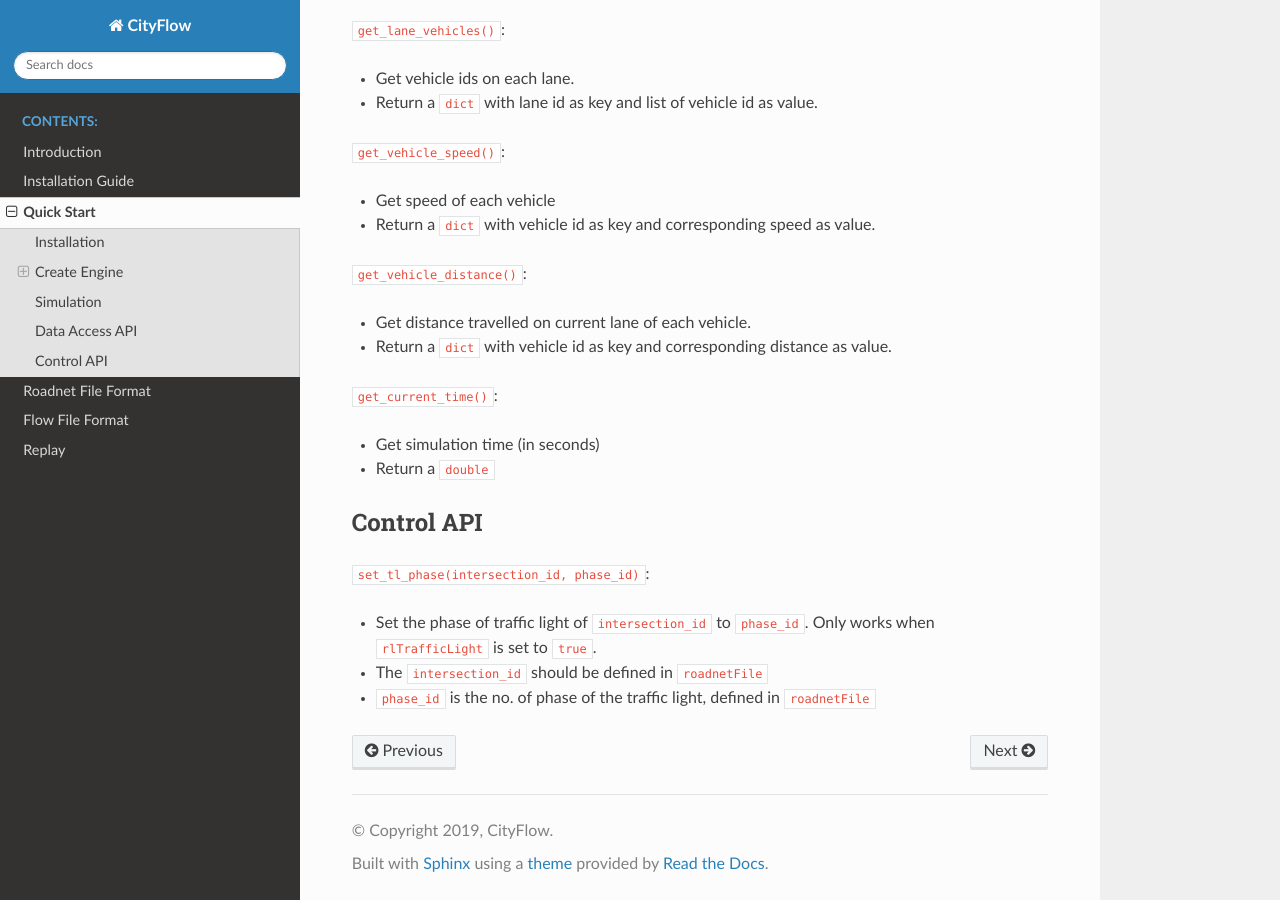
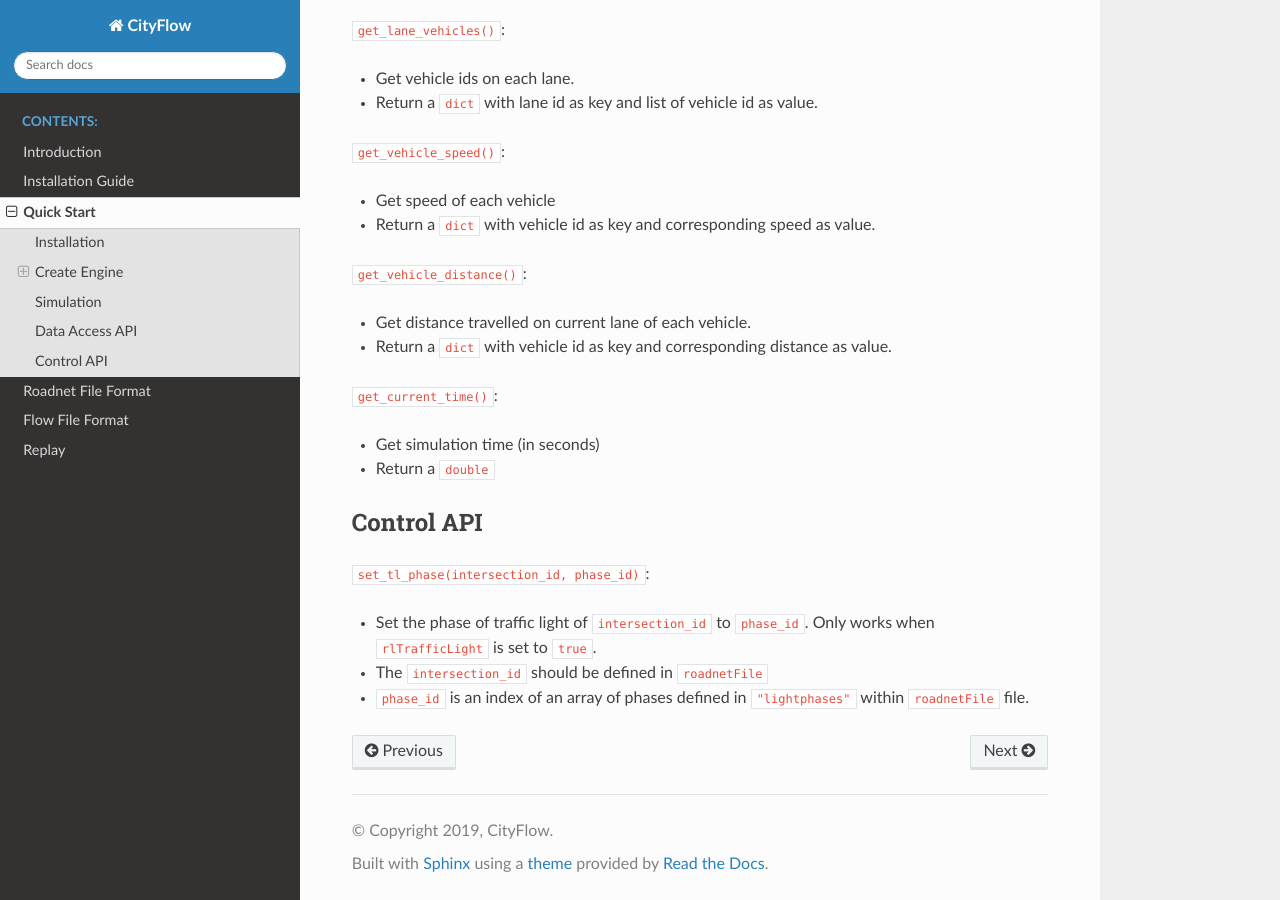
Before and after one commit to cityflow-project/CityFlow, a Sphinx documentation site: the page built from docs/source/start.rst, in a window 1280 px wide and 900 px high, scrolled down 2273 px. Built offline with Sphinx 7.4.7 and the Read the Docs theme 2.0.0, drawn with Linux system fonts in a browser that asks for light colours.

Commit message:
Clarified `phase_id`
Clarified `phase_id`

```diff
--- a/docs/source/start.rst
+++ b/docs/source/start.rst
@@ -122,4 +122,4 @@
 
 - Set the phase of traffic light of ``intersection_id`` to ``phase_id``. Only works when ``rlTrafficLight`` is set to ``true``.
 - The ``intersection_id`` should be defined in ``roadnetFile``
-- ``phase_id`` is the no. of phase of the traffic light, defined in ``roadnetFile``
+- ``phase_id`` is an index of an array of phases defined in ``"lightphases"`` within ``roadnetFile`` file.
```
